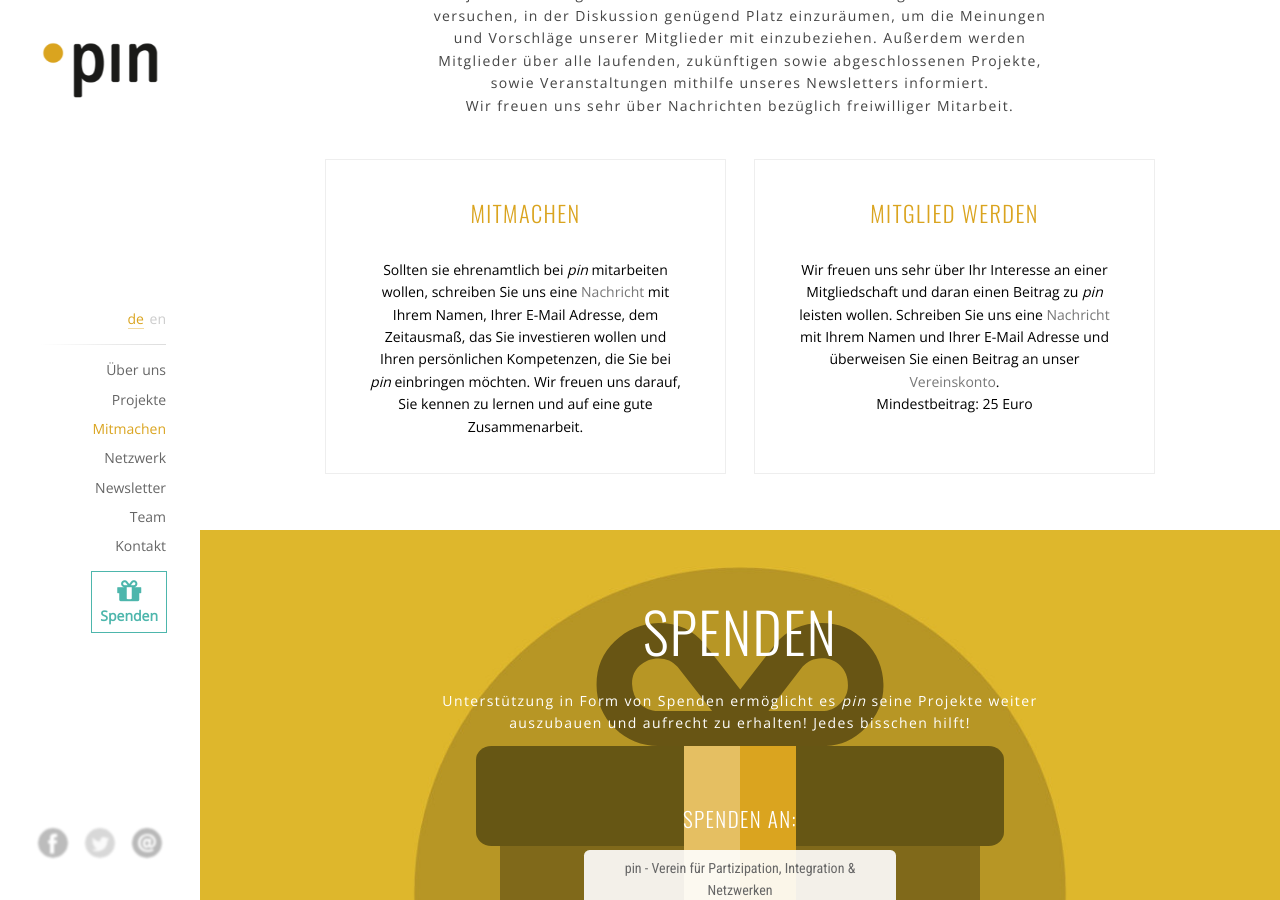
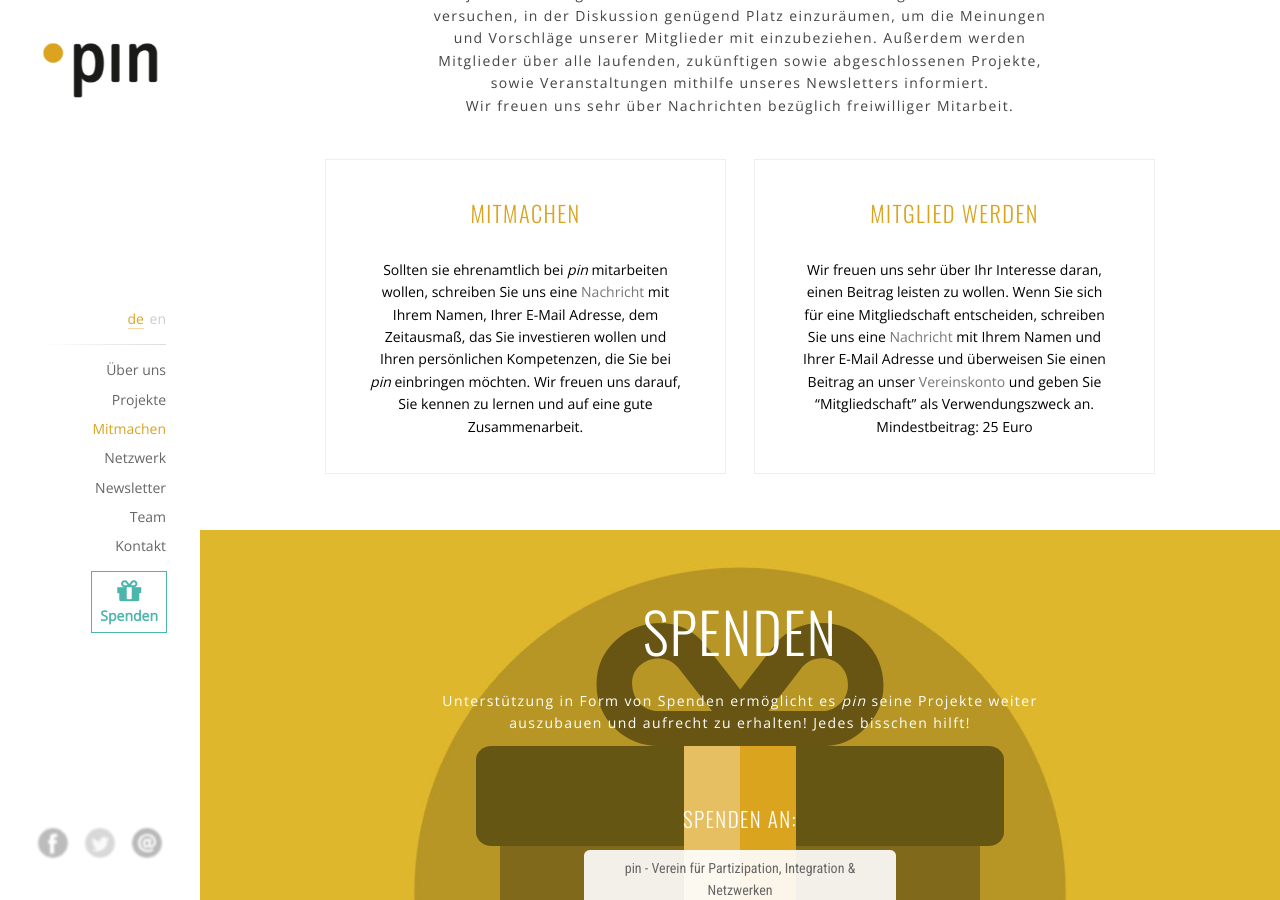
Before and after one commit to pinverein/anna-laura, a Jekyll site: the page built from index.html, in a window 1280 px wide and 900 px high, scrolled down 2622 px. Built offline with Jekyll 4.4.1, drawn with Linux system fonts in a browser that asks for light colours.

Commit message:
Changed participation texts.

```diff
--- a/pages/de/content_mitmachen.html
+++ b/pages/de/content_mitmachen.html
@@ -36,7 +36,7 @@ language: de
     <div class="col-content col-content--member">
       <h1 class='title-text small'>Mitglied werden</h1>
       <p>
-        Wir freuen uns sehr über Ihr Interesse an einer Mitgliedschaft und daran einen Beitrag zu <em>pin</em> leisten wollen. Schreiben Sie uns eine <a class='scroll-on-page-link' href='#contact'>Nachricht</a> mit Ihrem Namen und Ihrer E-Mail Adresse und überweisen Sie einen Beitrag an unser <a href='#donate' class='scroll-on-page-link'>Vereinskonto</a>.
+        Wir freuen uns sehr über Ihr Interesse daran, einen Beitrag leisten zu wollen. Wenn Sie sich für eine Mitgliedschaft entscheiden, schreiben Sie uns eine <a class='scroll-on-page-link' href='#contact'>Nachricht</a> mit Ihrem Namen und Ihrer E-Mail Adresse und überweisen Sie einen Beitrag an unser <a href='#donate' class='scroll-on-page-link'>Vereinskonto</a> und geben Sie “Mitgliedschaft” als Verwendungszweck an.
         <br>
         Mindestbeitrag: 25 Euro
       </p>
--- a/pages/en/content_participate.html
+++ b/pages/en/content_participate.html
@@ -31,9 +31,9 @@ language: en
   <div class="col-1 col-scroll-bg col--member">
     <div class="image"></div>
     <div class="col-content col-content--member">
-      <h1 class='title-text small'>Become a Member</h1>
+      <h1 class='title-text small'>Membership</h1>
       <p>
-        We are happy about your interest in becoming a member and contributing to <em>pin</em>. Please send us a message with your name and your e-mail address and simply transfer your contribution to our <a href='#donate' class='scroll-on-page-link'>organisation’s bank account</a>.
+        We are happy about your interest in becoming a member and contributing to <em>pin</em>. Please send us a <a class='scroll-on-page-link' href='#contact'>message</a> with your name and your e-mail address and simply transfer your contribution to our <a href='#donate' class='scroll-on-page-link'>organisation’s bank account</a>, using the reference “Membership”.
         <br>
         Minimum contribution: 25 Euro
       </p>
```
